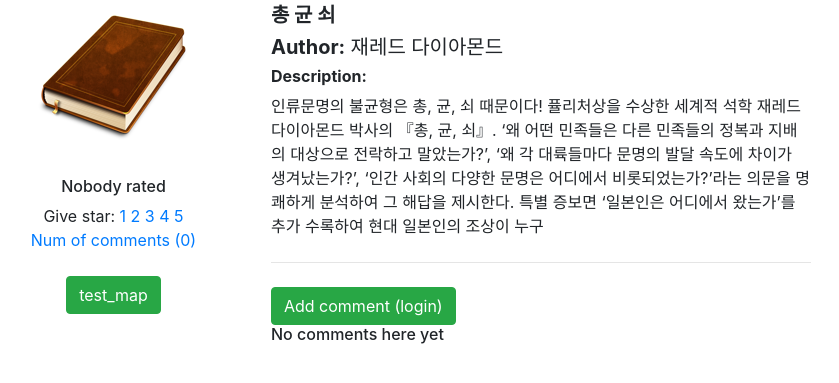
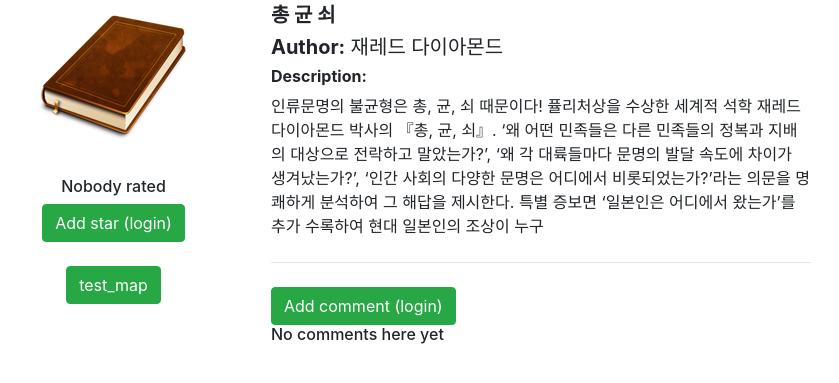
Before and after one commit to LimHyeonJin/AI_web_project, a Django app: page /book/4808970127248 in a window 1280 px wide. Shown: the part 172-555 px from the top of the page, without its empty margins (99-938 px from the left). Run offline with Django 3.2, Linux system fonts and the light colour scheme; data comes from the database, SQL or seed files in the repository; tables that the repository leaves empty hold one stand-in row (values such as "Sample post"); some libraries are stand-ins or nearby versions.

Commit message:
Update book_detail.html

```diff
--- a/DjangoBookLibrary/books/templates/books/book_detail.html
+++ b/DjangoBookLibrary/books/templates/books/book_detail.html
@@ -14,6 +14,7 @@
         <br>
         <h6>Nobody rated</h6>
         {% endif %}
+        {% if user.is_authenticated %}
         Give star:
         <a href="{% url 'rate_book' slug=book.slug rating=1 %}">1</a>
         <a href="{% url 'rate_book' slug=book.slug rating=2 %}">2</a>
@@ -21,6 +22,11 @@
         <a href="{% url 'rate_book' slug=book.slug rating=4 %}">4</a>
         <a href="{% url 'rate_book' slug=book.slug rating=5 %}">5</a> <br>
         <a href="#commentBox">Num of comments ({{ book.comments.count }})</a>
+        {% else %}
+            <a href="{% url 'login_to_comment_redirect' slug=book.slug %}">
+                <button class="btn btn-success btn-xs">Add star (login)</button></a>
+        {% endif %}
+
         <br><br>
         <a href="{% url 'map' slug=book.slug %}" class="btn btn-success btn-xs"> test_map </a>
 
```
